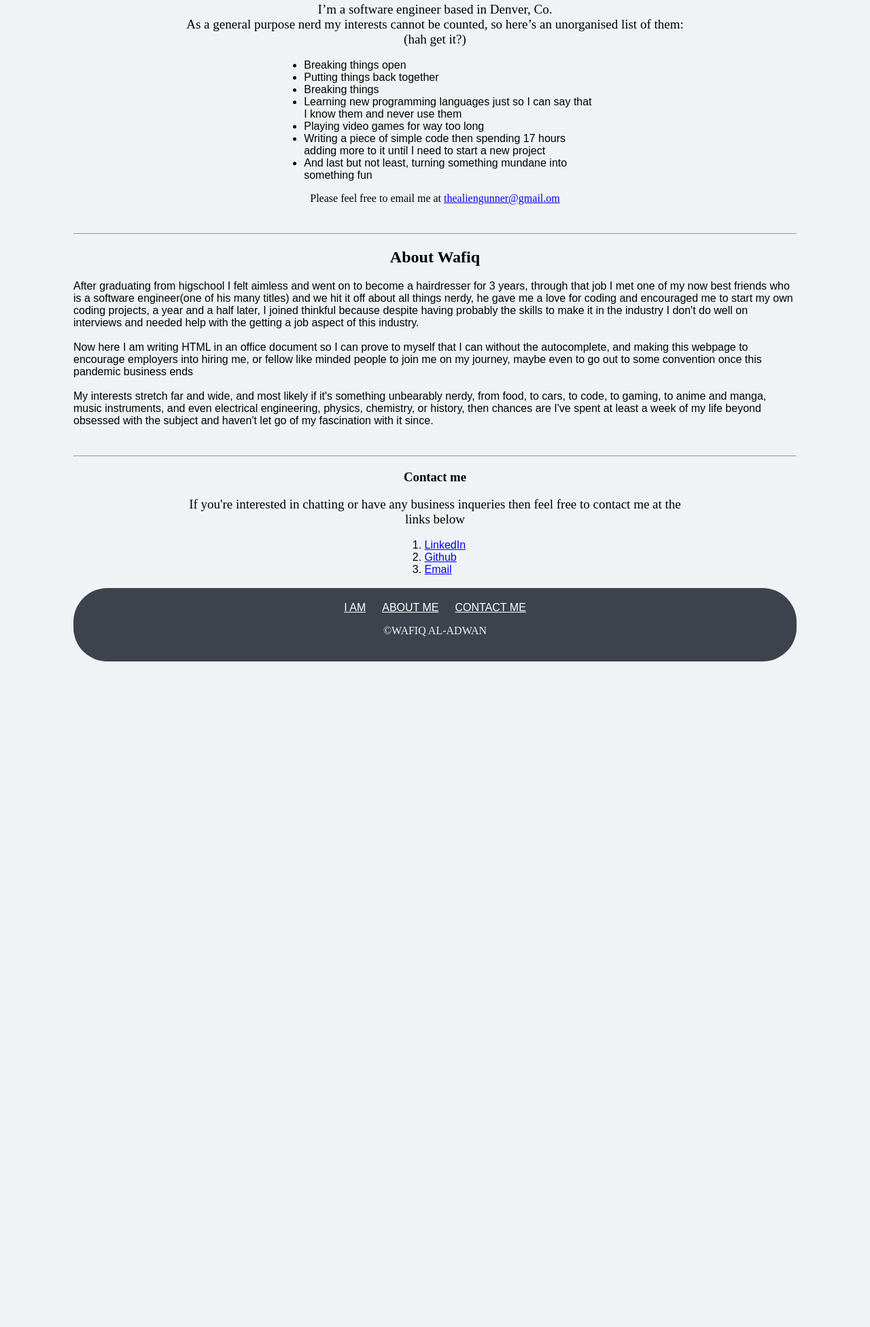
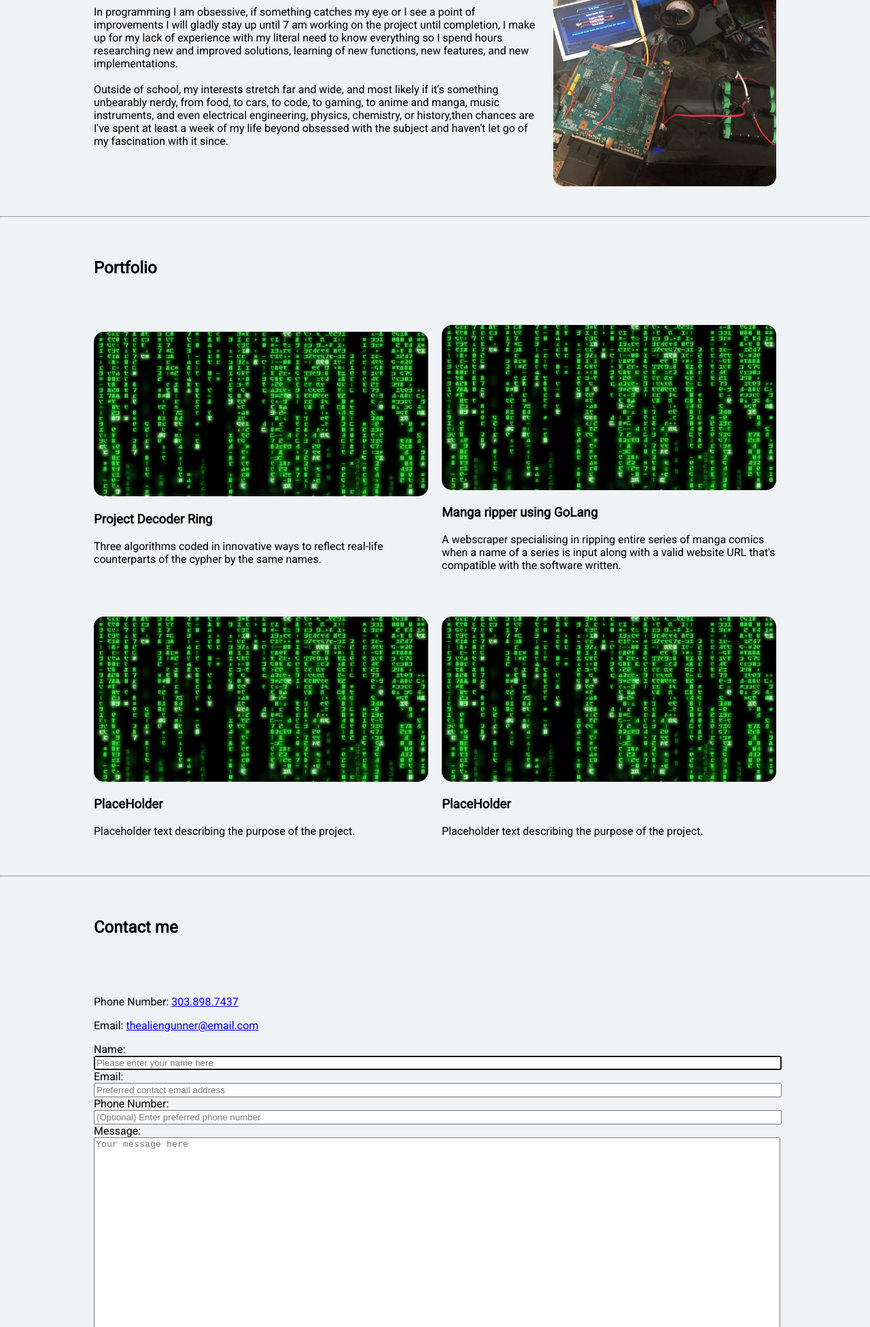
Before and after one commit to ddiblis/ddiblis.github.io, a plain HTML site: page index.html in a window 1280 px wide. Shown: the part 848-2800 px from the top of the page at 68% size. Before the commit the page ends 1829 px from the top, so only its background shows below. Drawn offline with Linux system fonts and the light colour scheme; a script that the page names is missing; a web font is replaced by a local one.

Commit message:
Updated web design to be more responsive for desktop/tablets and phones using flexbox

```diff
--- a/index.html
+++ b/index.html
@@ -12,141 +12,175 @@
   <body>
 
     <header>
+      <section>
         <h1>
           Wafiq Al-Adwan
         </h1>
         <p>Software engineer/ man o’ the people</p>
-
-      <!-- I decided to add some nav buttons for ease of access to the different sections of the page, and for later addition of other pages-->
+      </section>
 
         <nav>
-        <a class="buttons" href="#iam"> I am</a>
-        <a class="buttons" href="#aboutme"> About me</a>
-        <a class="buttons" href="#contactme"> Contact me</a>
+          <ul>
+            <li><a href="#iam">I am</a></li>
+            <li><a href="#aboutme">About me</a></li>
+            <li><a href="#portfolio">Portfolio</a></li>
+            <li><a href="#contactme">Contact me</a></li>
+          </ul>
         </nav>
     </header>
 
-    <br>
+    <main>
+      <section>
+        <div class="group">
+          <div class="item">
+            <img src="/images/image-of-me.jpg" alt="the man, the myth, the legend">
+          </div>
+          <div class="item item-double">
+            <h1 id="iam">Hello, world! I’m Wafiq Al-Adwan!</h1>
 
-    <main>
+            <h4>I’m a software engineer based in Denver, Co.</h4>
 
-      <!-- Image curtosy of my gf since I don't take any of myself, with a fun alt -->
+            <p>As a general purpose nerd my interests cannot be counted, so here’s an unorganised list of them: (hah get it?)</p>
 
-      <!-- note: fixed alt error, apparently using "the image" in the alt of an inage is a nono -->
-
-      <div class="center">
-
-        <img src="/images/image-of-me.jpg" alt="the man, the myth, the legend">
-
-      </div>
-
-        <!-- I figured I'd throw in a few jokes with this part, the hello world and the unorganised list, both ps are managed with 2 classes that each modify the positioning and font size -->
-
-      <section>
-        <h2 id="iam">Hello, world! I’m Wafiq Al-Adwan!</h2>
-
-        <p class="center p2">I’m a software engineer based in Denver, Co.</p>
-
-        <p class="center p2">As a general purpose nerd my interests cannot be counted, so here’s an unorganised list of them: (hah get it?)</p>
-
-        <br>
-
-        <!-- I needed a specific class to manage the positioning on lists since they kind of look like a mess on their own, I needed them centred -->
             <div>
-          <ul class="p1">
-
+              <ul>
               <li>Breaking things open</li>
-
               <li>Putting things back together</li>
-
               <li>Breaking things</li>
-
               <li>Learning new programming languages just so I can say that I know them and never use them</li>
-
               <li>Playing video games for way too long</li>
-
               <li>Writing a piece of simple code then spending 17 hours adding more to it until I need to start a new project</li>
-
               <li>And last but not least, turning something mundane into something fun</li>
-
               </ul>
 
-
-        <!-- possibly a bit too much here but I wanted the email to actually force the open of a mail agent so that the sender would have an easier time of writing me an email instead of having to type out the email themselves -->
-
-        <p class="center"> Please feel free to email me at <a href="mailto:thealiengunner@gmail.com">thealiengunner@gmail.om</a>
+              <p> Please feel free to email me at <a href="mailto:thealiengunner@gmail.com">thealiengunner@gmail.om</a>
             </div>
-
+          </div>
         </section>
-
-      <br>
 
 <hr>
 
     <section>
+      <div class="group">
+        <div class="item">
           <h2 id="aboutme">About Wafiq</h2>
-
-      <!-- same p1 class applied here as well, that helps with positioning of the text -->
+        </div>
+      </div>
+      <div class="group">
+        <div class="item item-double">
           <article>
-      <p class="p1">
-        After graduating from higschool I felt aimless and went on to become a hairdresser for 3 years, through that job I met one of my now best friends who is a software engineer(one of his many titles) and we hit it off about all things nerdy, he gave me a love for coding and encouraged me to start my own coding projects, a year and a half later, I joined thinkful because despite having probably the skills to make it in the industry I don't do well on interviews and needed help with the getting a job aspect of this industry.<br>
-
+          <p>
+            In programming I am obsessive, if something catches my eye or I see a point of improvements I will gladly stay up until 7 am working on the project until completion, I make up for my lack of experience with my literal need to know everything so I spend hours researching new and improved solutions, learning of new functions, new features, and new implementations.<br>
             <br>
-
-        Now here I am writing HTML in an office document so I can prove to myself that I can without the autocomplete, and making this webpage to encourage employers into hiring me, or fellow like minded people to join me on my journey, maybe even to go out to some convention once this pandemic business ends<br>
-
-        <br>
-
-        My interests stretch far and wide, and most likely if it's something unbearably nerdy, from food, to cars, to code, to gaming, to anime and manga, music instruments, and even electrical engineering, physics, chemistry, or history, then chances are I've spent at least a week of my life beyond obsessed with the subject and haven't let go of my fascination with it since.
+            Outside of school, my interests stretch far and wide, and most likely if it's something unbearably nerdy, from food, to cars, to code, to gaming, to anime and manga, music instruments, and even electrical engineering, physics, chemistry, or history,then chances are I've spent at least a week of my life beyond obsessed with the subject and haven't let go of my fascination with it since.
           </p>
           </article>
-
+        </div>
+        <div class="item">
+          <img src="/images/hobby-image.jpg" style="transform:rotate(270deg);" alt="Broken down pcb">
+        </div>
+      </div>
     </section>
-
-    <br>
 
 <hr>
 
     <section>
-        <h3 id="contactme">Contact me</h3>
-
-      <!-- More use of the center and p2 classes, for the sake of positioning and font sizing, I kept them separate since I might want to use one without the other in some cases -->
-
-        <p class="center p2">If you're interested in chatting or have any business inqueries then feel free to contact me at the links below</p>
-
-        <br>
-
-      <div>
-        <ol class="p1">
-
-          <!-- repeated use of the mailto object and the rest of the links to my social media accounts -->
-
-          <li>
-            <a href="https://www.linkedin.com/in/wafiq-al-adwan-147a44141">LinkedIn</a>
-          </li>
-
-          <li>
-            <a href="https://github.com/ddiblis">Github</a>
-          </li>
-
-          <li>
-            <a href="mailto:thealiengunner@gmail.com">Email</a>
-          </li>
-        </ol>
+      <div class="group">
+        <div class="item">
+          <h2 id="portfolio">Portfolio</h2>
+        </div>
+      </div>
+      <div class="group">
+        <div class="item">
+          <img src="/images/portfolio-placeholder.jpg" alt="Decoder ring - placeholder">
+          <h3>Project Decoder Ring</h3>
+          <p> Three algorithms coded in innovative ways to reflect real-life counterparts of the cypher by the same names.</p>
+        </div>
+        <div class="item">
+          <img src="/images/portfolio-placeholder.jpg" alt="Manga ripper go - placeholder">
+          <h3>Manga ripper using GoLang</h3>
+          <p> A webscraper specialising in ripping entire series of manga comics when a name of a series is input along with a valid website URL that's compatible with the software written.</p>
+        </div>
+      </div>
+      <div class="group">
+        <div class="item">
+          <img src="/images/portfolio-placeholder.jpg" alt="third porject - placeholder">
+          <h3>PlaceHolder</h3>
+          <p> Placeholder text describing the purpose of the project.</p>
+        </div>
+        <div class="item">
+          <img src="/images/portfolio-placeholder.jpg" alt="fourth project - placeholder">
+          <h3>PlaceHolder</h3>
+          <p> Placeholder text describing the purpose of the project.</p>
+        </div>
       </div>
     </section>
+
+<hr>
+
+      <section>
+        <div class="group">
+          <div class="item">
+            <h1 id="contactme">Contact me</h1>
+          </div>
+        </div>
+        <div class="group">
+          <div class="item">
+            <p>Phone Number: <a href="tel:303-898-7437">303.898.7437</a></p>
+            <p>Email: <a href="mailto:thealiengunner@email.com">thealiengunner@email.com</a><p>
+            <form action="#" method="POST"
+              <label for="Name">Name:</label>
+              <input
+                id="Name"
+                type="text"
+                name="Name"
+                autofocus="on"
+                required
+                placeholder="Please enter your name here"
+              />
+              <label for="email">Email:</label>
+              <input
+                id="Email"
+                type="text"
+                name="Email"
+                autofocus="on"
+                required
+                placeholder="Preferred contact email address"
+              />
+              <label for="Number">Phone Number:</label>
+              <input
+                id="Number"
+                type="Number"
+                name="Number"
+                autofocus="on"
+                placeholder="(Optional) Enter preferred phone number"
+              />
+              <label for="Message">Message:</label>
+              <textarea
+                id="Message"
+                type="text"
+                name="Message"
+                autofocus="on"
+                required
+                placeholder="Your message here"
+              ></textarea>
+              <button type="submit">Submit</button>
+              <button type="reset">Reset</button>
+            </form>
+          </div>
+        </div>
+      </section>
+
     </main>
 
-    <br>
-
     <footer>
-
-      <!-- Nav left here as well as on the top for the sake of the user not having to scroll up once this is a bigger website -->
-
        <nav>
-        <a class="buttons" href="#iam"> I am</a>
-        <a class="buttons" href="#aboutme"> About me</a>
-        <a class="buttons" href="#contactme"> Contact me</a>
+          <ul>
+            <li><a href="#iam">I am</a></li>
+            <li><a href="#aboutme">About me</a></li>
+            <li><a href="#portfolio">Portfolio</a></li>
+            <li><a href="#contactme">Contact me</a></li>
+          </ul>
        </nav>
       <p>
         ©Wafiq Al-Adwan
--- a/style.css
+++ b/style.css
@@ -1,164 +1,130 @@
 /* An imported font from google fonts, I wanted something light hearted and not taken too seriously, since I don't yet possess the ability to make this website look up to my standard of elegance and simplicity */
+@import url("https://fonts.googleapis.com/css2?family=Amatic+SC:wght@700&family=Roboto&family=Special+Elite&display=swap");
 
 @import url('https://fonts.googleapis.com/css?family=Langar&display=swap');
 
-/* classes first, a centring class that I can apply to certain objects in the HTML without worrying about conflicts
-
-A button class for the sake of my buttons, make it easier to unify them without having to write a thing for nav which I might need to overwrite later on
-
-a p1 and p2 class that each change the font or font size so as to be used in specific sections of the HTML only without causing conflicts
- */
-
-.center {
-  text-align: center;
+body {
+  background-color: #F0F3F5;
+  margin: 0;
 }
 
-.buttons {
-  color: #fff;
-  font-family: arial;
-  padding: 10px 10px;
-  border-radius: 10px;
-}
-
-.p1 {
-  font-family: sans-serif;
-}
-
-.p2 {
-  font-size: 19px;
-}
-
-
-/* A modification made to the body of the HTML that should make it render more nicely on whatever size of window is open */
-
-/* Added padding site wide */
-
-body {
-  background-color: #F0F3F5;
-  width: auto;
-  height: auto;
-  padding-left: 100px;
-  padding-right: 100px;
-}
-
-
-/* the header needed to be a specific size and needed to be separated from the description since they were conflicting earlier without it */
-
-body > header > h1 {
-  font-size: 60px;
-  height: 50px;
-}
-
-/* I applied the same principle here so that I can have a better more pleasing to the eye spacing between the paragraph and the nav buttons */
-
-body > header > p {
-  height: 50px;
-}
-
-/* A series of specific modifications I applied to make sure that the website looked how I wanted it to for the spacing and placement of the elements. */
-
-main > h2 {
-  font-family: Langer;
-}
-
-body > main > section > p {
-  width: 70%;
-  margin: auto;
-}
-
-body > main > section > div > ul {
-  width: 40%;
-  margin: auto;
-}
-
-body > main > section > div > ol {
-  width: 10%;
-  margin: auto;
-  list-style-position: inside;
-}
-
-/* The image is originally way too big, so I had to specify a size for it that I felt worked well on both the tiny repl.it screen, and the full screen */
-
-main > div > img {
-  margin: auto;
-  width: 400px;
-  height: 500px;
-  border-radius: 100px;
-}
-
-
-
-
-/* some combination modifications that apply to a few of the elements so that I don't have to write a different css function for each one of them */
-
-main > section > h2,
-main > section > h3 {
-  font-family: Langar;
-  text-align: center;
-
-}
-
-
-header, footer {
+header,
+footer {
   text-transform: uppercase;
   font-family: Langar;
   background-color: rgba(43, 48, 58, 0.9);
   color: #F0F3F5;
-  text-align: center;
-  padding: 20px;
-  border-radius: 50px;
 }
 
-/* psuedo classes for the links as requested */
-
-div > ol > li > a:link {
-  color: blue;
+header h1, header p,
+footer p {
+  font-family: Langar;
+  text-transform: uppercase;
+  color: #F0F3F5;
+  text-align: center;
+  margin: 0;
 }
 
-div > ol > li > a:visited {
-  color: purple;
+header h1 {
+  font-size: 48px;
 }
 
-div > ol > li > a:hover {
-  color: lightblue;
+header nav,
+footer nav {
+  display: flex;
+  justify-content: center;
 }
 
-div > ol > li > a:active {
-  color: red;
+header nav ul,
+footer nav ul {
+  display: flex;
+  padding-left: 0;
+  margin-bottom: 39px;
+  list-style: none;
+  align-items: center;
 }
 
-/* different classes for each type of link since they have different background colours, and having the same colours for them would ruin the way they look */
-
-nav > a:link {
-  color: white;
+header nav ul a,
+footer nav ul a {
+  font-family: Langar;
+  color: #F0F3F5;
+  text-decoration: none;
+  margin: 0 20px 0 0;
 }
 
-nav > a:hover {
-  color: lightpink;
+header nav ul li:last-child a {
+  margin-right: 0;
 }
 
-nav > a:visited {
-  color: lightblue;
+main {
+  font-family: "Roboto";
 }
 
-nav > a:active {
-  color: hotpink;
+.group {
+  display: flex;
+  flex-direction: column;
+  margin-bottom: 30px;
+  margin-top: 30px;
+  align-items: center;
 }
 
-/* different classes for each type of link since they have different background colours, and having the same colours for them would ruin the way they look */
-
-p > a:link {
-  color: blue;
+.item {
+  flex: 1;
+  margin: 10px;
 }
 
-p > a:visited {
-  color: purple;
+.item-double {
+  flex: 2;
 }
 
-p > a:hover {
-  color: green;
+.group img {
+  width: 100%;
+  border-radius: 15px;
 }
 
-p > a:active {
-  color: red;
+@media all and (min-width: 800px) {
+  header {
+    display: flex;
+    justify-content: space-between;
+    padding: 0 30px;
+  }
+
+  section {
+    padding: 0 10%;
+    align-items: center;
+  }
+
+  header h1 {
+    font-size: 48px;
+    margin: 14px 0;
+    padding-top: 5px;
+  }
+
+  header p , header h1{
+    height: 50px;
+    align-items: center;
+  }
+
+  header nav {
+    margin-top: 14px;
+    font-size: 22px;
+    align-items: center;
+  }
+
+  .group {
+    flex-direction: row;
+  }
+
+  form label {
+  display: block;
 }
+}
+
+form input,
+form textarea {
+  width: 100%;
+}
+
+form textarea {
+  height: 350px;
+}
```
Also changed, not shown: images/hobby-image.jpg (added), images/portfolio-placeholder.jpg (added), 1 other file. Lines whose indentation alone changed are shown as unchanged.
